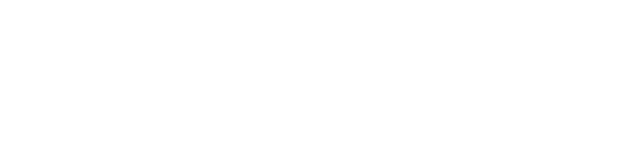
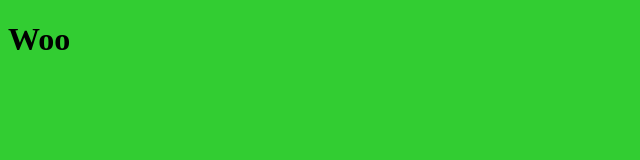
Before and after one commit to Durmaethor/mini-MyFirstAngular, a plain HTML site: page index.html in a window 1280 px wide. Shown: the whole page, without its empty margins (0-640 px from the left). Drawn offline with Linux system fonts and the light colour scheme.

Commit message:
I put the lime in the coke you nut

```diff
--- a/index.html
+++ b/index.html
@@ -6,6 +6,7 @@
     <link rel="stylesheet" type="text/css" href="style.css">
 </head>
 <body>
+    <h1>Woo</h1>
 
 </body>
 </html>
--- a/style.css
+++ b/style.css
@@ -0,0 +1,3 @@
+body {
+    background-color: limegreen;
+}
```
